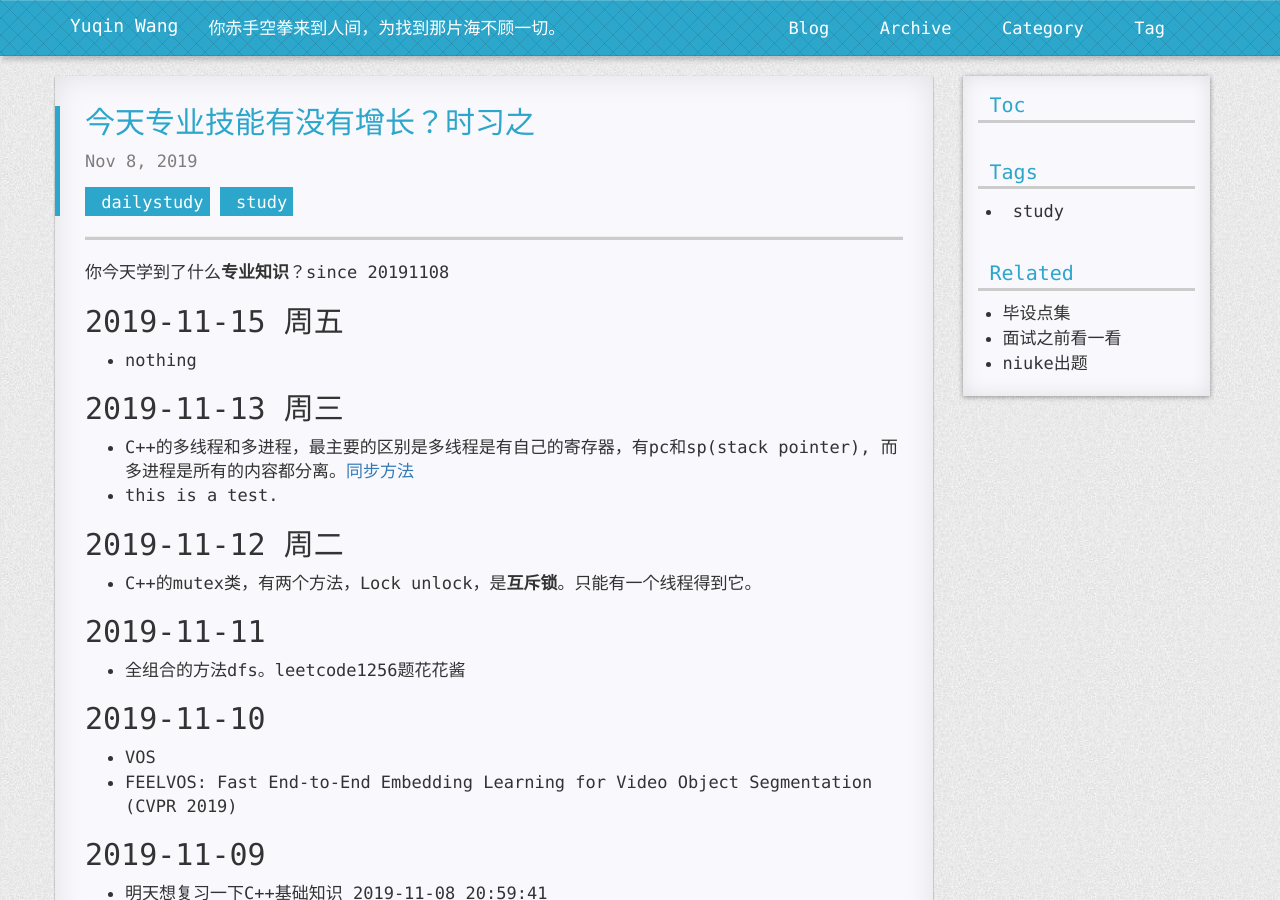
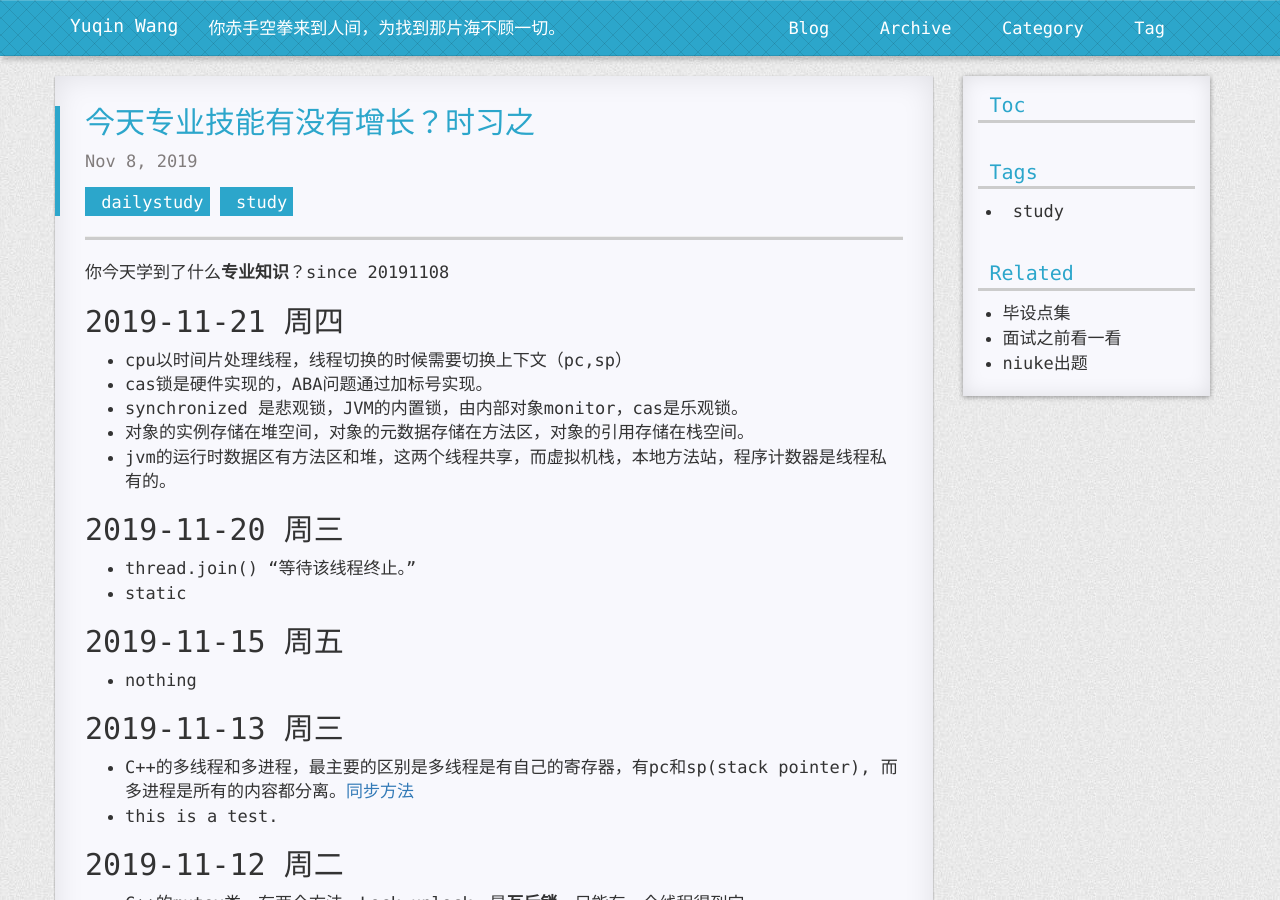
Before and after one commit to yukia-yuqin/blog, a Jekyll site: the page built from _posts/2019-11-08-what-do-you-make-progress-today.md, in a window 1280 px wide and 900 px high. Built offline with Jekyll 4.4.1, drawn with Linux system fonts in a browser that asks for light colours; nearby versions of some CDN libraries; comment, search, counter and statistics services are not loaded; a style sheet for code colours, icons or effects is not loaded.

Commit message:
Update 2019-11-08-what-do-you-make-progress-today.md

```diff
--- a/_posts/2019-11-08-what-do-you-make-progress-today.md
+++ b/_posts/2019-11-08-what-do-you-make-progress-today.md
@@ -6,6 +6,17 @@ categories: dailystudy
 ---
 
 你今天学到了什么<b>专业知识</b>？since 20191108<br>
+## 2019-11-21 周四
+- cpu以时间片处理线程，线程切换的时候需要切换上下文（pc,sp）
+- cas锁是硬件实现的，ABA问题通过加标号实现。
+- synchronized 是悲观锁，JVM的内置锁，由内部对象monitor，cas是乐观锁。
+- 对象的实例存储在堆空间，对象的元数据存储在方法区，对象的引用存储在栈空间。
+- jvm的运行时数据区有方法区和堆，这两个线程共享，而虚拟机栈，本地方法站，程序计数器是线程私有的。
+
+## 2019-11-20 周三
+- thread.join() “等待该线程终止。”
+- static
+
 ## 2019-11-15 周五
 - nothing
 
```
